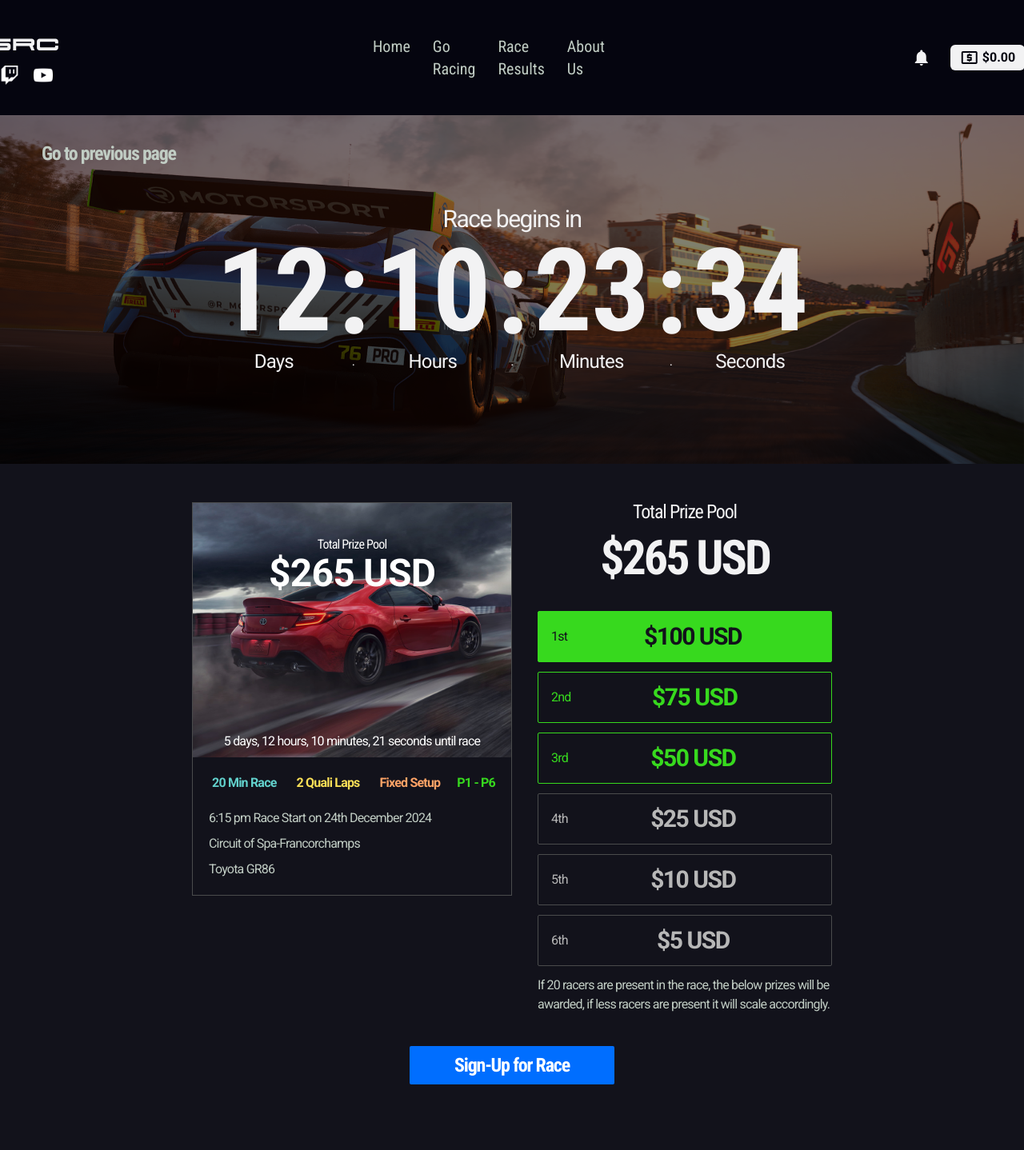
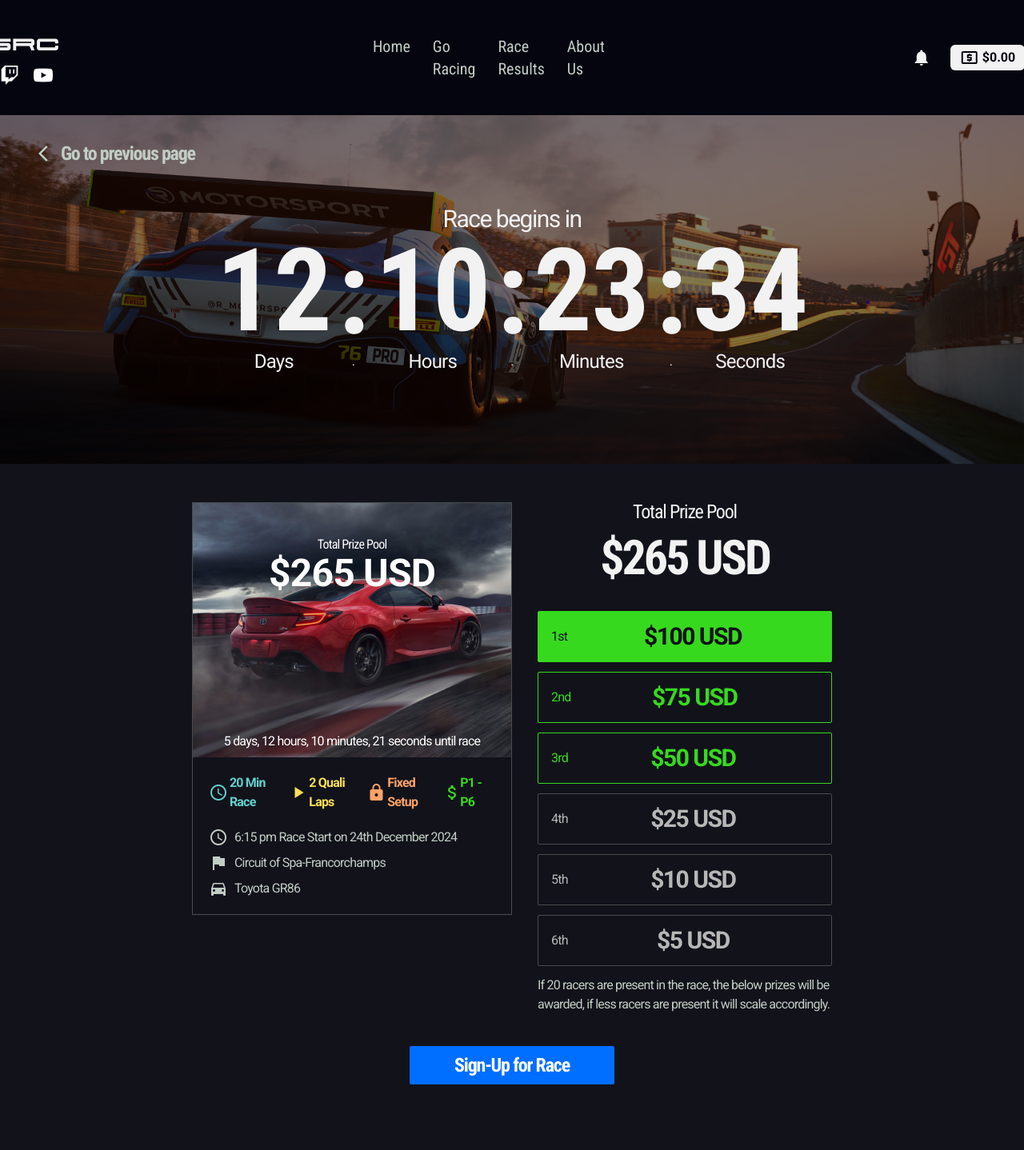
Before and after one commit to Caleb13360/wsrc, an Angular app in the folder wsrc-app/: page /races in a window 1280 px wide. Shown: the top 1438 px of the page at 80% size. Built offline with nearby package versions, Linux system fonts and the light colour scheme.

Commit message:
mat icons added

```diff
--- a/wsrc-app/src/app/races/races.component.html
+++ b/wsrc-app/src/app/races/races.component.html
@@ -6,8 +6,8 @@
 
         <button
             class="flex items-center absolute top-8 left-12 text-cDarkGrey font-roboto-condensed font-bold tracking-tighter text-2xl  group hover:text-cWhite transition-all duration-200 ease-linear">
-            <!-- <mat-icon
-                class=" transition-transform duration-200 ease-linear group-hover:scale-110">arrow_back_ios</mat-icon> -->
+            <mat-icon
+                class=" transition-transform duration-200 ease-linear group-hover:scale-110">arrow_back_ios</mat-icon>
             <span class="ml-1 transition-transform duration-200 ease-linear group-hover:scale-110">Go to previous
                 page</span>
 
@@ -76,34 +76,34 @@
 
         <div class="flex justify-between pl-5 pr-5 pt-5">
             <div class="flex items-center text-[#62D1CC]">
-                <!-- <mat-icon>access_time</mat-icon> -->
+                <mat-icon>access_time</mat-icon>
                 <span class="ml-1 font-bold">20 Min Race</span>
             </div>
             <div class="flex items-center text-[#FBE057]">
-                <!-- <mat-icon>play_arrow</mat-icon> -->
+                <mat-icon>play_arrow</mat-icon>
                 <span class="ml-1 font-bold">2 Quali Laps</span>
             </div>
             <div class="flex items-center text-[#FFA366]">
-                <!-- <mat-icon>lock</mat-icon> -->
+                <mat-icon>lock</mat-icon>
                 <span class=" ml-1 font-bold">Fixed Setup</span>
             </div>
             <div class="flex items-center text-cGreen">
-                <!-- <mat-icon>attach_money</mat-icon> -->
+                <mat-icon>attach_money</mat-icon>
                 <span class=" font-bold">P1 - P6</span>
             </div>
         </div>
         <!-- Race Information -->
         <div class="flex flex-col items-start p-5 space-y-2 text-cDarkGrey">
             <div class="flex items-center space-x-2">
-                <!-- <mat-icon>access_time</mat-icon> -->
+                <mat-icon>access_time</mat-icon>
                 <span>6:15 pm Race Start on 24th December 2024</span>
             </div>
             <div class="flex items-center space-x-2">
-                <!-- <mat-icon>flag</mat-icon> -->
+                <mat-icon>flag</mat-icon>
                 <span>Circuit of Spa-Francorchamps</span>
             </div>
             <div class="flex items-center space-x-2">
-                <!-- <mat-icon>directions_car</mat-icon> -->
+                <mat-icon>directions_car</mat-icon>
                 <span>Toyota GR86</span>
             </div>
         </div>
--- a/wsrc-app/src/app/races/races.component.ts
+++ b/wsrc-app/src/app/races/races.component.ts
@@ -1,9 +1,10 @@
 import { Component } from '@angular/core';
 import { CommonModule } from '@angular/common';
+import { MatIconModule } from '@angular/material/icon';
 
 @Component({
   selector: 'app-races',
-  imports: [CommonModule],
+  imports: [CommonModule, MatIconModule],
   templateUrl: './races.component.html',
   styleUrl: './races.component.css'
 })
```
